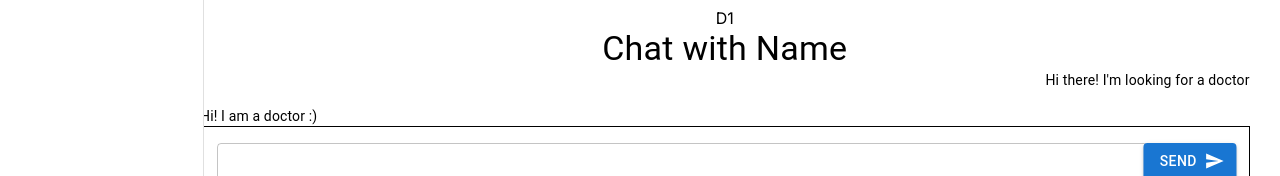
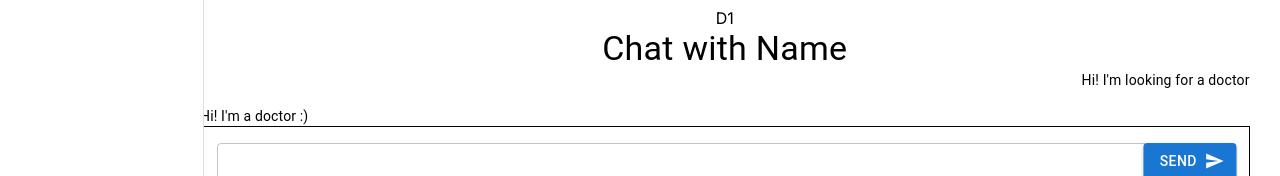
Before and after one commit to JLambertazzo/livewell-challenge, a Next.js app: page /chat in a window 1280 px wide. Shown: the part 552-728 px from the top of the page. Built offline with nearby package versions, Linux system fonts and the light colour scheme.

Commit message:
refactor: improved messages data structure

```diff
--- a/src/app/chat/components/chatbox.tsx
+++ b/src/app/chat/components/chatbox.tsx
@@ -1,6 +1,6 @@
 import { Box, Typography, Button, Grid, Stack, TextField } from "@mui/material";
 import SendIcon from "@mui/icons-material/Send";
-import { ChatboxProps, Message } from "../types";
+import { ChatboxProps, Message, UserRole } from "../types";
 import { useState } from "react";
 
 type MessageItemProps = {
@@ -14,7 +14,8 @@ function MessageItem(props: MessageItemProps) {
       <Typography
         variant="body2"
         sx={{
-          textAlign: props.message.author.startsWith("6") ? "left" : "right",
+          textAlign:
+            props.message.sender === UserRole.Doctor ? "left" : "right",
         }}
       >
         {props.message.body}
@@ -27,7 +28,7 @@ export default function Chatbox(props: ChatboxProps) {
   const [input, setInput] = useState("");
 
   function submitInput() {
-    props.addMessage({ author: props.userId, body: input });
+    props.addMessage({ sender: UserRole.Patient, body: input });
     setInput("");
   }
 
--- a/src/app/chat/page.tsx
+++ b/src/app/chat/page.tsx
@@ -2,29 +2,71 @@
 
 import Sidebar from "./components/sidebar";
 import Chatbox from "./components/chatbox";
-import { useState } from "react";
-import { Message } from "./types";
+import { useCallback, useState } from "react";
+import { Message, UserRole } from "./types";
+
+type Conversation = {
+  patient: string;
+  doctor: string;
+  messages: Message[];
+};
 
 export default function Page() {
-  const [messages, setMessages] = useState<Message[]>([
+  const [doctors, setDoctors] = useState(["654-321", "543-216", "432-165"]);
+  const [patients, setPatients] = useState(["123-456", "234-561", "345-612"]);
+  const [conversations, setConversations] = useState<Conversation[]>([
     {
-      author: "123-456",
-      body: "Hi there! I'm looking for a doctor",
-    },
-    {
-      author: "654-321",
-      body: "Hi! I am a doctor :)",
+      patient: "123-456",
+      doctor: "654-321",
+      messages: [
+        {
+          sender: UserRole.Patient,
+          body: "Hi! I'm looking for a doctor",
+        },
+        {
+          sender: UserRole.Doctor,
+          body: "Hi! I'm a doctor :)",
+        },
+      ],
     },
   ]);
+  const [activePartner] = useState("654-321");
+  const userId = "123-456";
 
   function addMessage(newMessage: Message) {
-    setMessages((prevMessages) => [...prevMessages, newMessage]);
+    const conversation = conversations.find(
+      (convo) => convo.doctor === activePartner
+    );
+    if (!conversation) {
+      return;
+    }
+    const newConversation = {
+      ...conversation,
+      messages: conversation.messages.concat([newMessage]),
+    };
+    setConversations((prevConversations) =>
+      prevConversations
+        .filter((convo) => convo.doctor !== activePartner)
+        .concat(newConversation)
+    );
   }
+
+  const getActiveMessages = useCallback(
+    () =>
+      conversations.find(
+        (convo) => convo.patient === userId && convo.doctor === activePartner
+      )?.messages ?? [],
+    [activePartner, userId, conversations]
+  );
 
   return (
     <main style={{ height: "100vh" }}>
       <Sidebar />
-      <Chatbox messages={messages} addMessage={addMessage} userId="123-456" />
+      <Chatbox
+        messages={getActiveMessages()}
+        addMessage={addMessage}
+        userId={userId}
+      />
     </main>
   );
 }
--- a/src/app/chat/types.ts
+++ b/src/app/chat/types.ts
@@ -4,7 +4,12 @@ export type ChatboxProps = {
   userId: string;
 };
 
+export enum UserRole {
+  Doctor = "doctor",
+  Patient = "patient",
+}
+
 export type Message = {
-  author: string;
+  sender: UserRole;
   body: string;
 };
```
